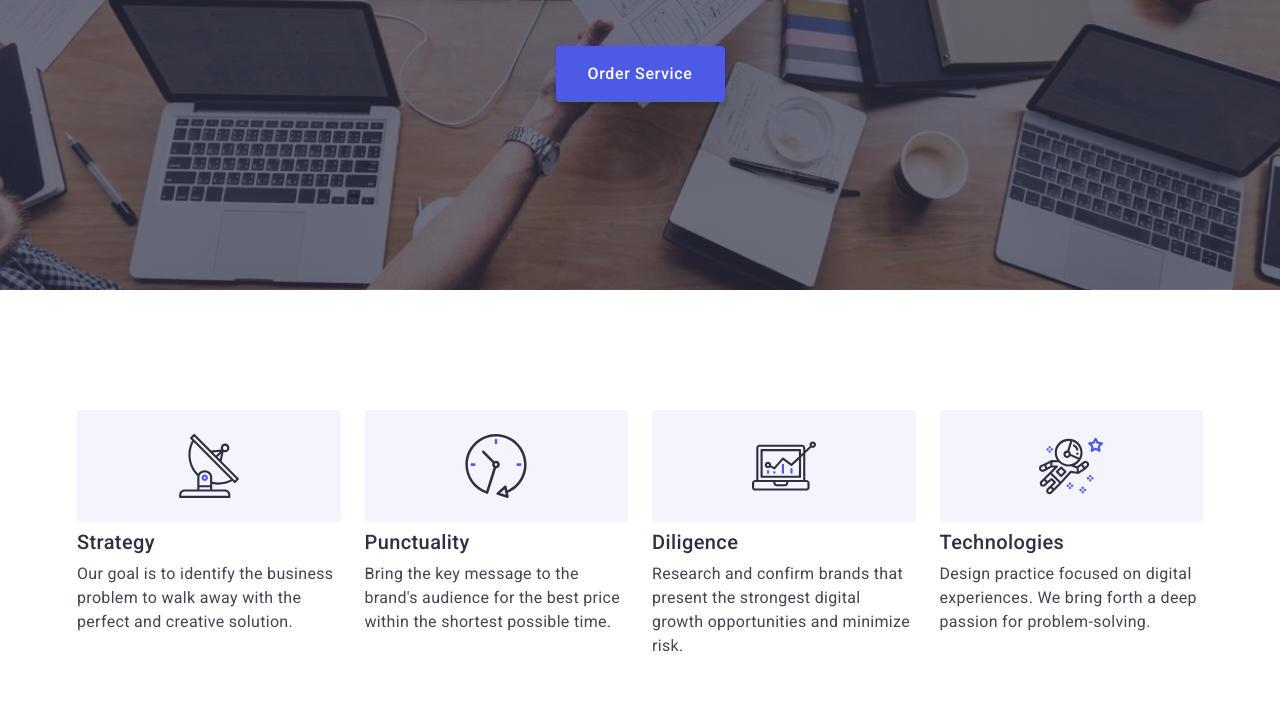
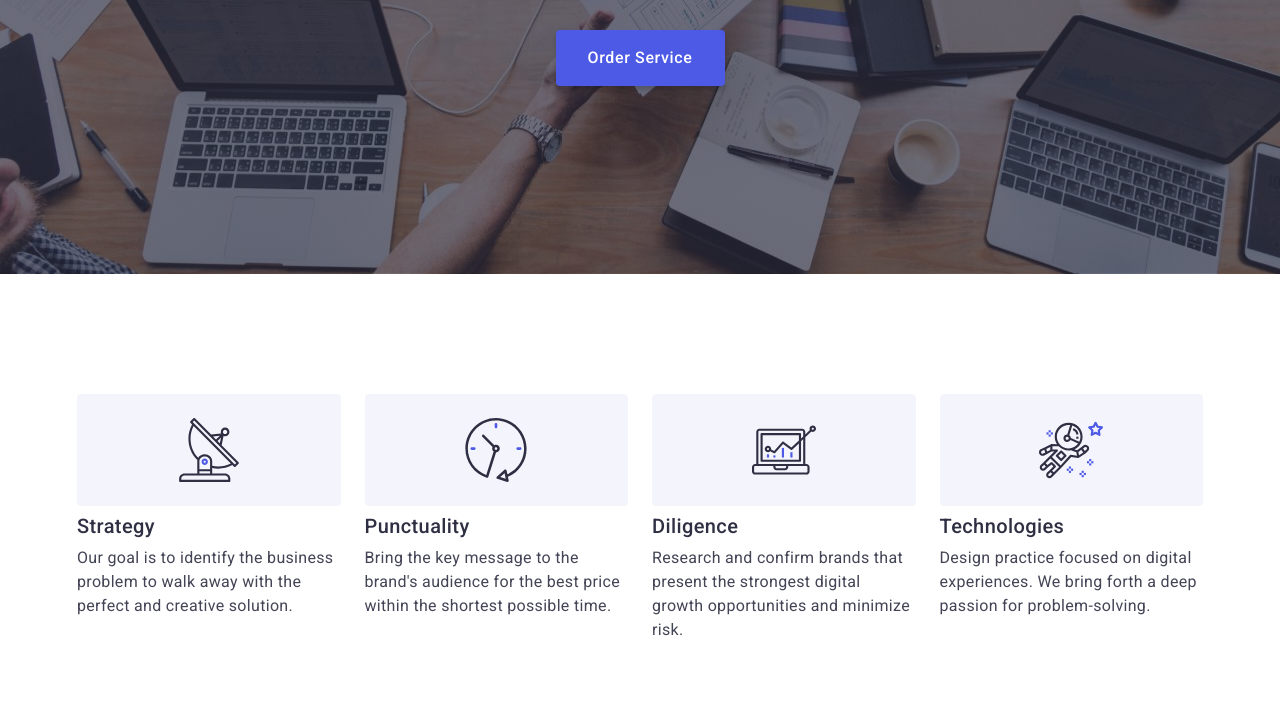
Before and after one commit to Ukro/goit-markup-hw-07, a plain HTML site: page index.html in a window 1280 px wide. Shown: the part 399-1100 px from the top of the page. Drawn offline with nearby package versions, Linux system fonts and the light colour scheme.

Commit message:
Update styles.css

```diff
--- a/css/styles.css
+++ b/css/styles.css
@@ -145,7 +145,7 @@ body {
   /* Розмір відступів буде автоматично розрахований браузером */
   margin-left: auto;
   margin-right: auto;
-  margin-top: 64px;
+  margin-top: 48px;
 }
 .button-sectione-one:hover,
 .button-sectione-one:focus {
```
